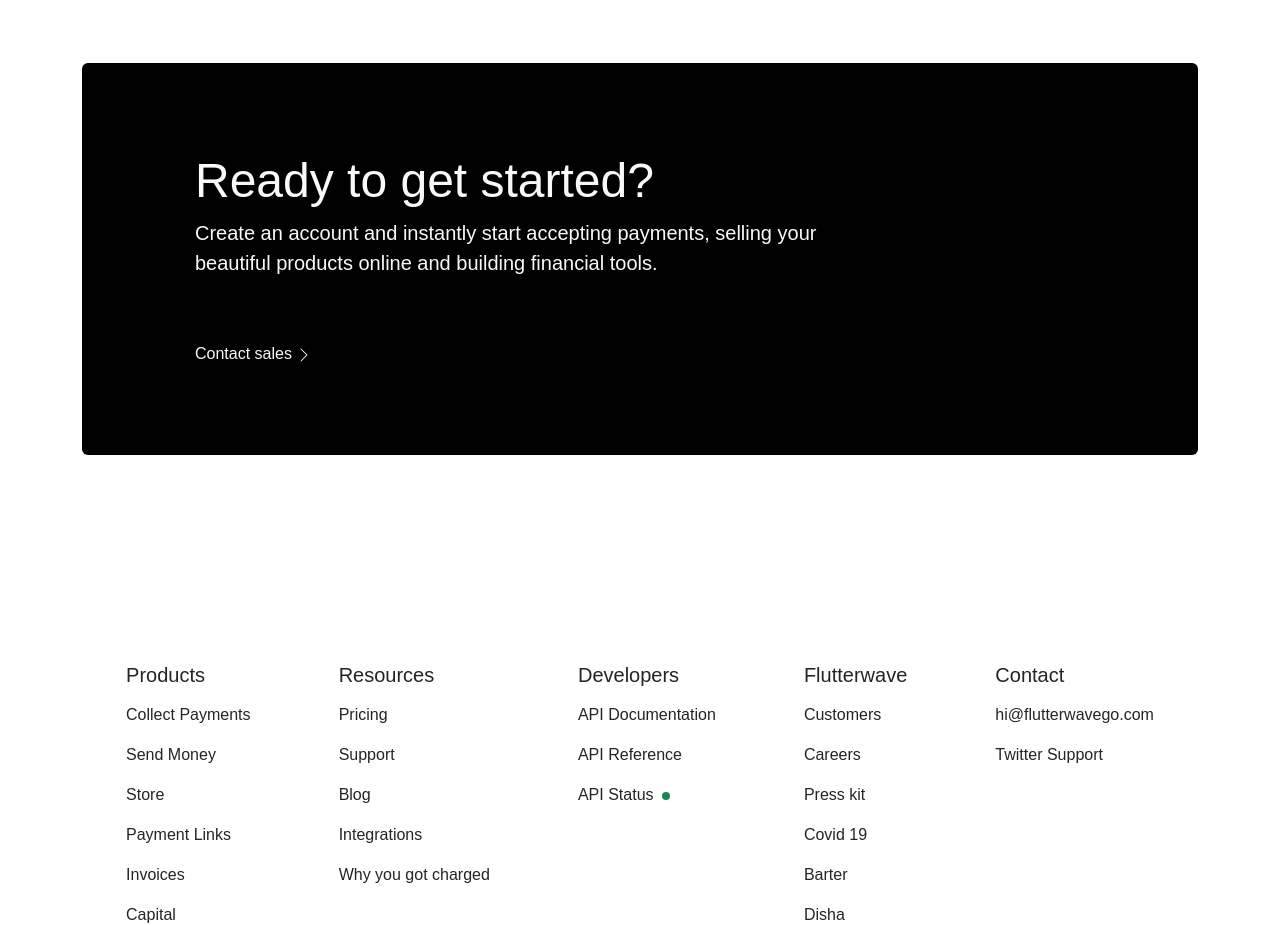
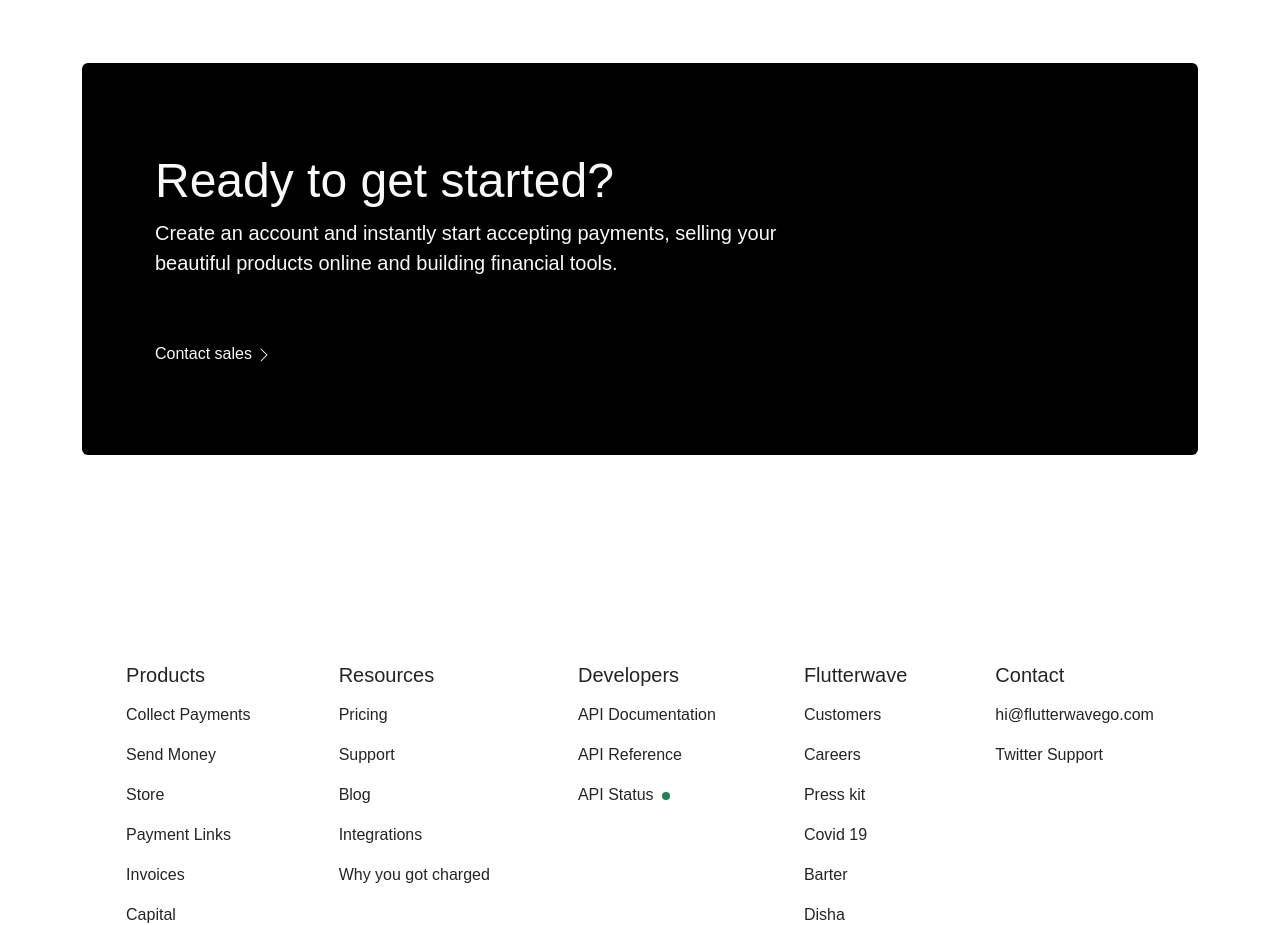
Before and after one commit to Camillarhi/flutter, a React (Create React App) app: page / in a window 1280 px wide. Shown: the part 6720-7645 px from the top of the page. Built offline with nearby package versions, Linux system fonts and the light colour scheme.

Commit message:
code clean up

```diff
--- a/src/components/getStarted.js
+++ b/src/components/getStarted.js
@@ -11,7 +11,7 @@
         <SectionWrapper
             element={<>
                 <div className='card card-body bg-black'>
-                    <div className='container m-5 py-4 ps-5 '>
+                    <div className='container m-5 py-4 ps-5 mx-2'>
                         <GetStartedText className='text-light'>
                             Ready to get started?
                         </GetStartedText>
@@ -22,7 +22,7 @@
 
                         <a href='/' className=' text-decoration-none'>
                             <span className='text-light'>Contact sales</span>
-                            <span  className='text-light'> <BsChevronRight /></span>
+                            <span className='text-light'> <BsChevronRight /></span>
                         </a>
                     </div>
                 </div>
```
